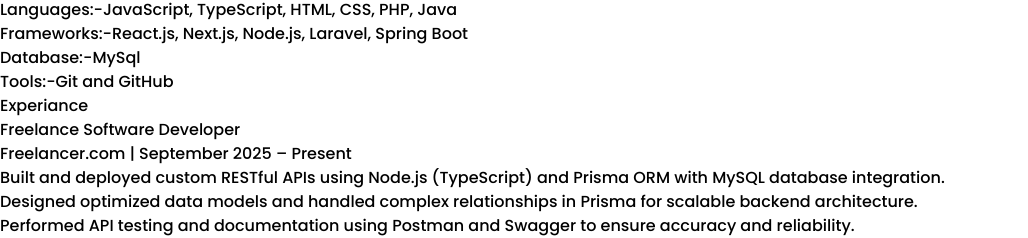
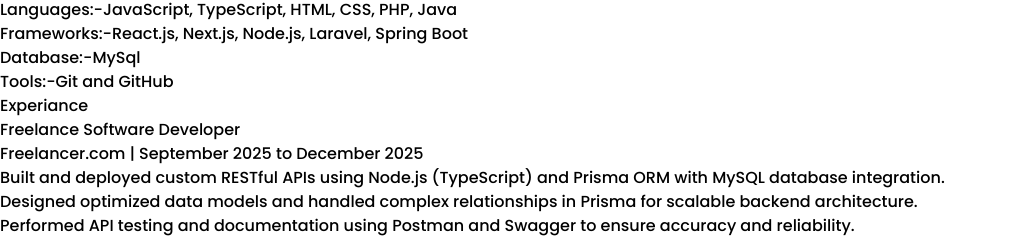
Before and after one commit to shiphan-pathan/Portfolio, a React (Vite) app: page / in a window 1280 px wide. Shown: the part 2955-3193 px from the top of the page, without its empty margins (0-1028 px from the left). Built offline with nearby package versions, Linux system fonts and the light colour scheme.

Commit message:
experince

```diff
--- a/src/components/Experiance.jsx
+++ b/src/components/Experiance.jsx
@@ -9,7 +9,7 @@
                   <h1 className='text-3xl font-bold mb-5'>Experiance</h1>
                   <span>
                      <span className='font-semibold'>Freelance Software Developer</span> <br />
-                     <span className='font-semibold'>Freelancer.com | September 2025 – Present</span> <br />
+                     <span className='font-semibold'>Freelancer.com | September 2025 to December 2025</span> <br />
                      <p>Built and deployed custom RESTful APIs using Node.js (TypeScript) and Prisma ORM with MySQL
                         database integration.<br />
                         Designed optimized data models and handled complex relationships in Prisma for scalable backend
```
